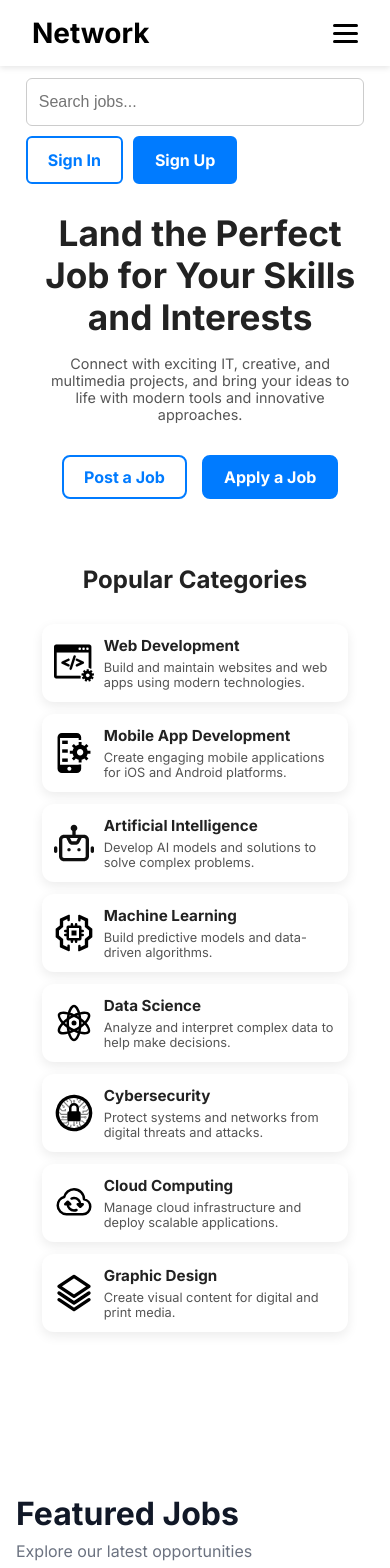
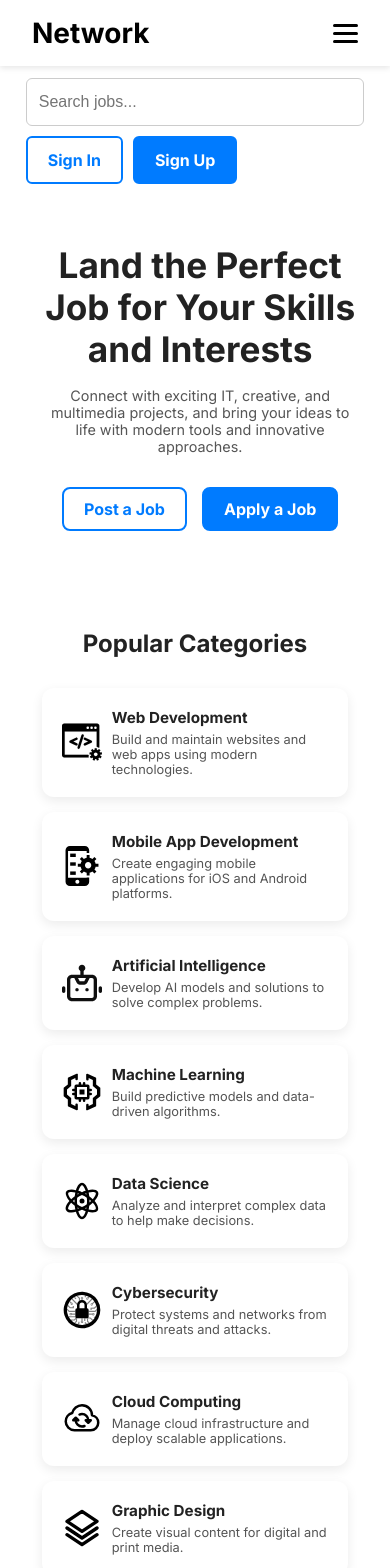
Before and after one commit to thesandeepstudio/NetWork_website, a React (Vite) app: page / in a window 390 px wide. Shown: the top 1568 px of the page. Built offline with nearby package versions, Linux system fonts and the light colour scheme.

Commit message:
responsive v1.0.0.2

```diff
--- a/src/components/Layout/FeatureJobs/FeatureJobs.css
+++ b/src/components/Layout/FeatureJobs/FeatureJobs.css
@@ -86,6 +86,27 @@
 }
 
 @media (max-width: 640px) {
+  .jobs {
+    margin-top: 0;
+  }
+  .jobs-container {
+    padding: 20px;
+  }
+
+  .jobs-title {
+    font-size: 1.5rem;
+    font-weight: 700;
+    color: #111827;
+    text-align: left;
+  }
+
+  .jobs-subtitle {
+    margin-top: 0;
+    font-size: 0.9rem;
+    color: #6b7280;
+    text-align: left;
+  }
+
   .jobs-grid {
     grid-template-columns: 1fr;
   }
--- a/src/components/Layout/HeroSection/HeroSection.css
+++ b/src/components/Layout/HeroSection/HeroSection.css
@@ -1,7 +1,7 @@
 /* Hero Section */
 .hero {
   background-color: white;
-  padding: 4rem 2rem;
+  padding: 2rem;
   margin: 0;
 }
 
@@ -105,9 +105,9 @@
 ========================== */
 
 /* MOBILE RESPONSIVE */
-@media (max-width: 480px) {
+@media (max-width: 640px) {
   .hero {
-    padding: 1rem 2rem;
+    padding: 3rem 2rem;
   }
 
   /* hero text */
@@ -138,80 +138,3 @@
     display: none;
   }
 }
-
-/*
-@media (max-width: 1024px) {
-  .hero-container {
-    flex-direction: column-reverse;
-    text-align: center;
-  }
-
-  .hero-text h1 {
-    font-size: 2.5rem;
-  }
-
-  .hero-text p {
-    font-size: 1.1rem;
-    margin: 1rem auto;
-  }
-
-  .hero-buttons {
-    display: flex;
-    align-items: center;
-    justify-content: center;
-    gap: 12px;
-    flex-wrap: wrap;
-  }
-
-  .hero-buttons a {
-    padding: 0 20px;
-    height: 45px;
-    font-size: 0.95rem;
-  }
-
-  .hero-image img {
-    max-width: 500px;
-    margin: 0 auto;
-  }
-}
-
-
-@media (max-width: 640px) {
-  .hero-container {
-    flex-direction: column-reverse;
-    text-align: center;
-    gap: 20px;
-  }
-
-  .hero-text h1 {
-    font-size: 2rem;
-  }
-
-  .hero-text p {
-    font-size: 1rem;
-    max-width: 100%;
-    margin: 0.75rem auto;
-  }
-
-  .hero-buttons {
-    display: flex;
-    justify-content: space-between;
-    align-items: center;
-
-    margin-top: 1rem;
-  }
-
-  .hero-buttons a {
-    width: 100%;
-    max-width: 150px;
-    margin: 0 auto;
-    padding: 0 15px;
-    height: 42px;
-    font-size: 0.9rem;
-  }
-
-  .hero-image img {
-    max-width: 80%;
-    margin: 0 auto;
-  }
-} */
--- a/src/components/Layout/PopularCategories/PopularCategories.css
+++ b/src/components/Layout/PopularCategories/PopularCategories.css
@@ -136,12 +136,12 @@
 
   .categories-grid {
     grid-template-columns: 1fr;
-    gap: 12px;
+    gap: 15px;
   }
 
   .category-card {
     flex-direction: row;
-    padding: 12px;
+    padding: 20px;
     align-items: center;
   }
 
--- a/src/components/Layout/PopularCompanies/PopularCompanies.css
+++ b/src/components/Layout/PopularCompanies/PopularCompanies.css
@@ -82,6 +82,23 @@
 }
 
 @media (max-width: 640px) {
+  .companies-container {
+    padding: 20px;
+  }
+  .companies-title {
+    font-size: 1.5rem;
+    font-weight: 700;
+    color: #111827;
+    text-align: left;
+  }
+
+  .companies-subtitle {
+    margin-top: 0;
+    font-size: 0.9rem;
+    color: #6b7280;
+    text-align: left;
+  }
+
   .companies-grid {
     grid-template-columns: 1fr;
   }
```
